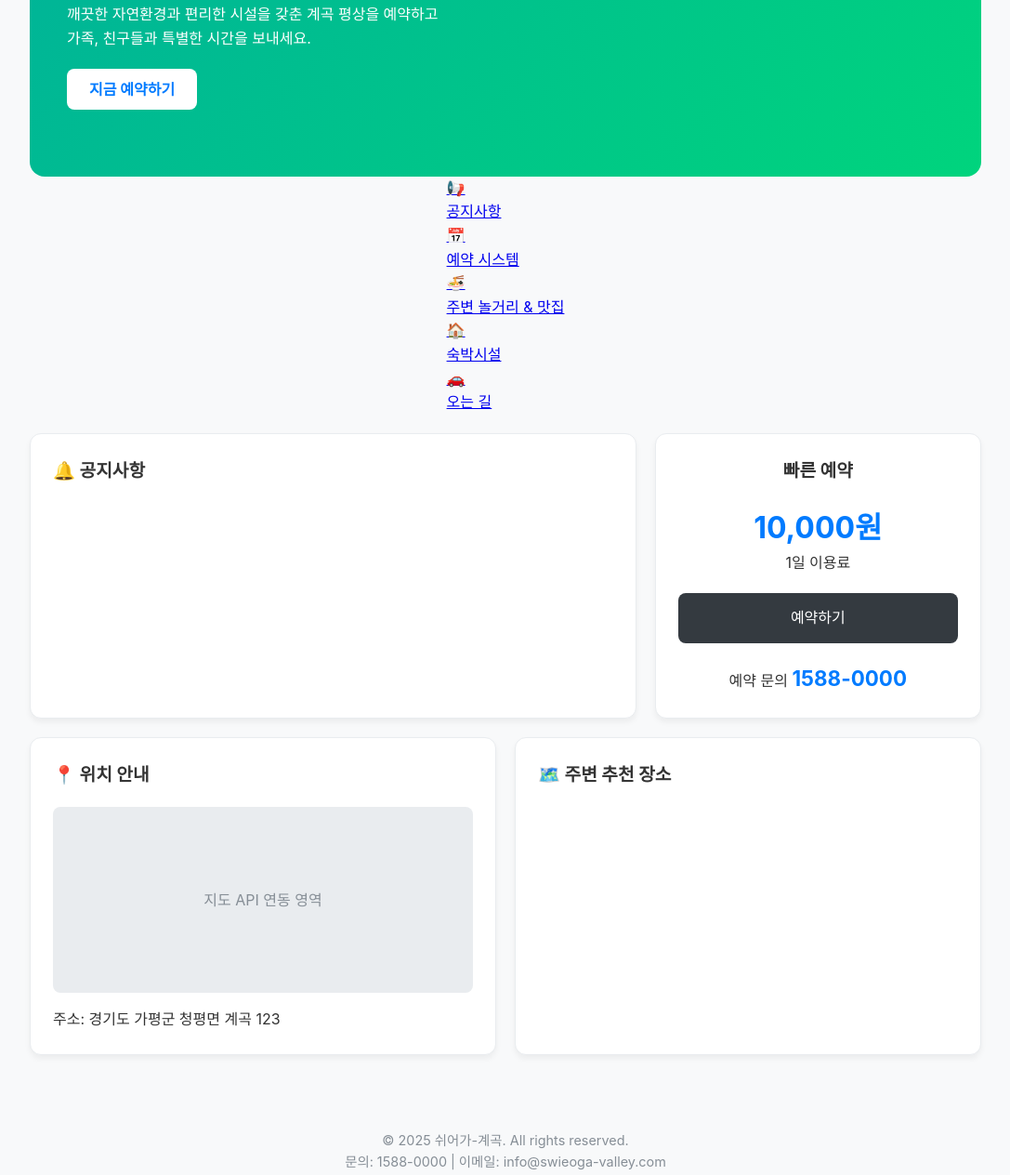
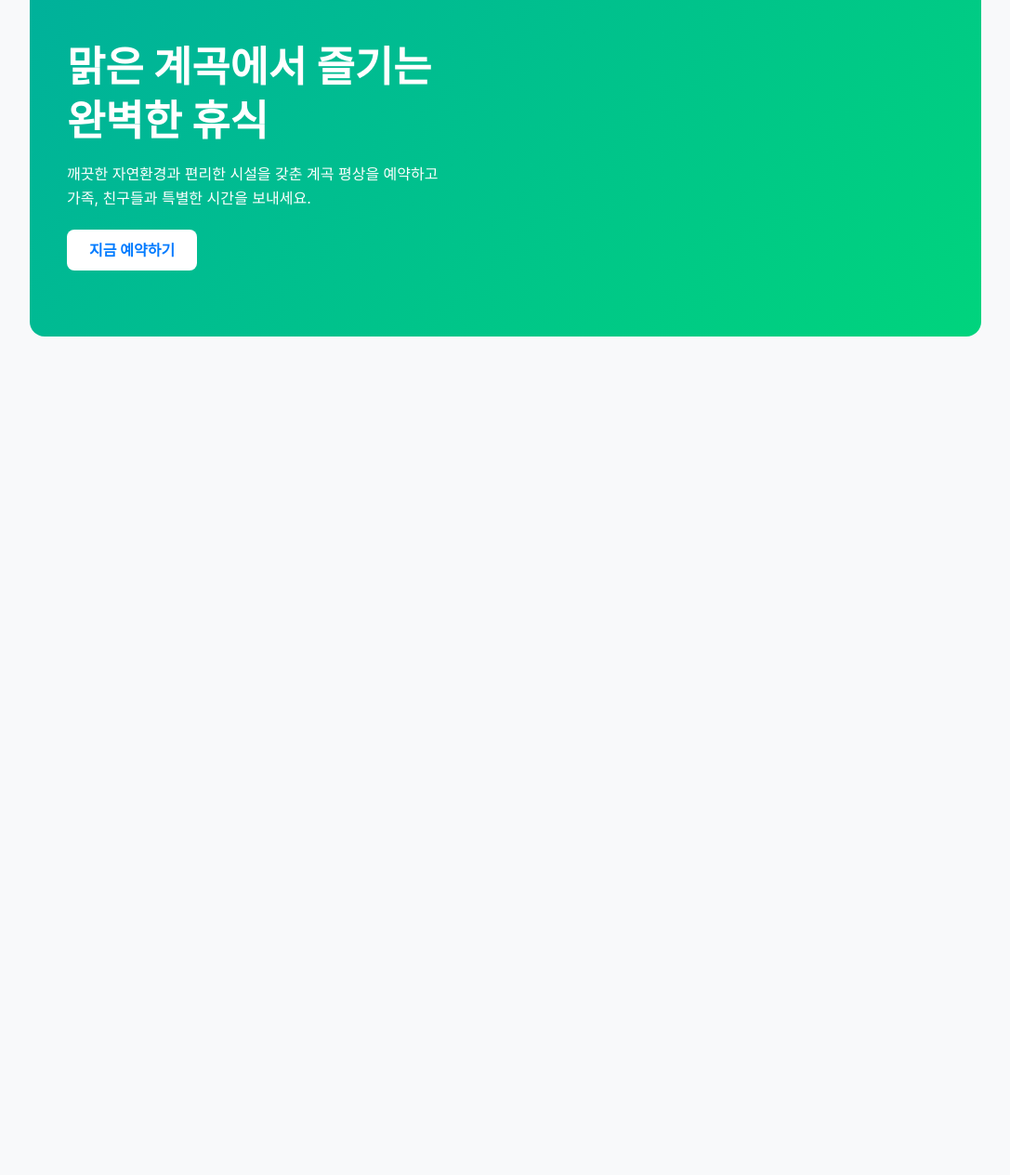
Before and after one commit to sanghun0002/-, a plain HTML site: page index.html in a window 1280 px wide. Shown: the part 295-1559 px from the top of the page at 93% size, without its empty margins (96-1183 px from the left). After the commit the page ends 817 px from the top, so only its background shows below. Drawn offline with Linux system fonts and the light colour scheme.

Commit message:
웹사이트 내용 추가

```diff
--- a/index.html
+++ b/index.html
@@ -10,17 +10,7 @@
 <body>
     <header class="top-header">
         <div class="logo">쉬어가 - 계곡</div>
-        <nav class="top-nav">
-            <a href="booking.html">예약하기</a>
-            <a href="admin.html">@관리자</a>
-        </nav>
-    </header>
-
-    <main class="hero-section">
-        <h1>많은 계곡에서 즐기는<br>완벽한 휴식</h1>
-        <p>깨끗한 자연환경과 편리한 시설을 갖춘 계곡 평상을 예약하고<br>가족, 친구들과 특별한 시간을 보내세요.</p>
-        <a href="booking.html" class="cta-button">지금 예약하기</a>
-    </main>
+        </header>
 
     <section class="shortcuts">
         <a href="notice.html" class="shortcut-item">
@@ -29,56 +19,35 @@
         </a>
         <a href="booking.html" class="shortcut-item">
             <div class="icon">📅</div>
-            <div>예약 시스템</div>
+            <div>예약시스템</div>
         </a>
         <a href="local.html" class="shortcut-item">
             <div class="icon">🍜</div>
-            <div>주변 놀거리 & 맛집</div>
+            <div>주변놀거리&맛집</div>
         </a>
-         <a href="lodging.html" class="shortcut-item">
+        <a href="lodging.html" class="shortcut-item">
             <div class="icon">🏠</div>
             <div>숙박시설</div>
         </a>
         <a href="directions.html" class="shortcut-item">
             <div class="icon">🚗</div>
-            <div>오는 길</div>
+            <div>오시는길</div>
         </a>
     </section>
+    <main class="hero-section">
+        <h1>맑은 계곡에서 즐기는<br>완벽한 휴식</h1>
+        <p>깨끗한 자연환경과 편리한 시설을 갖춘 계곡 평상을 예약하고<br>가족, 친구들과 특별한 시간을 보내세요.</p>
+        <a href="booking.html" class="cta-button">지금 예약하기</a>
+    </main>
+
     <section class="info-section">
-        <div class="notice-card">
-            <h3>🔔 공지사항</h3>
-            <ul id="notice-list">
-                </ul>
-        </div>
-        <aside class="booking-card">
-            <h3>빠른 예약</h3>
-            <div class="price">10,000원</div>
-            <p>1일 이용료</p>
-            <a href="booking.html" class="booking-button">예약하기</a>
-            <div class="contact-info">
-                <span>예약 문의</span>
-                <strong>1588-0000</strong>
-            </div>
-        </aside>
-    </section>
+        </section>
 
     <section class="location-section">
-        <div class="location-card">
-            <h3>📍 위치 안내</h3>
-            <div id="map" class="map-placeholder">지도 API 연동 영역</div>
-            <p>주소: 경기도 가평군 청평면 계곡 123</p>
-        </div>
-        <div class="recommend-card">
-            <h3>🗺️ 주변 추천 장소</h3>
-            <ul id="recommend-list">
-                </ul>
-        </div>
-    </section>
+        </section>
 
     <footer class="main-footer">
-        <p>© 2025 쉬어가-계곡. All rights reserved.</p>
-        <p>문의: 1588-0000 | 이메일: info@swieoga-valley.com</p>
-    </footer>
+        </footer>
 
     <script src="app.js"></script>
 </body>
--- a/style.css
+++ b/style.css
@@ -15,12 +15,12 @@ body {
     align-items: center;
 }
 
-/* 1. 상단 헤더 */
+/* 1. 상단 헤더 (수정됨) */
 .top-header {
     width: 100%;
     max-width: 1024px;
     display: flex;
-    justify-content: space-between; /* 로고와 메뉴를 양쪽 끝으로 */
+    justify-content: center; /* 로고를 가운데로 정렬 */
     align-items: center;
     padding: 20px;
     background-color: white;
@@ -29,13 +29,50 @@ body {
 .top-header .logo {
     font-weight: bold;
     color: #007bff; /* 로고 색상 */
+    font-size: 1.5rem; /* 로고 크기를 약간 키움 */
 }
 
+/* --- 더 이상 사용하지 않는 스타일 --- */
+/*
 .top-header .top-nav a {
     text-decoration: none;
     color: #555;
-    margin-left: 20px; /* 메뉴 사이 간격 */
+    margin-left: 20px;
 }
+*/
+
+/* ======================================= */
+/* === 추가된 바로가기 메뉴 스타일 === */
+/* ======================================= */
+.shortcuts {
+    width: 100%;
+    max-width: 1024px;
+    display: flex;
+    justify-content: space-around;
+    background-color: white;
+    padding: 20px 0;
+    margin-top: 20px;
+    border-radius: 12px;
+    border: 1px solid #e9ecef;
+    box-shadow: 0 4px 6px rgba(0, 0, 0, 0.05);
+}
+
+.shortcut-item {
+    display: flex;
+    flex-direction: column;
+    align-items: center;
+    text-decoration: none;
+    color: #333;
+    font-weight: 500;
+}
+
+.shortcut-item .icon {
+    font-size: 2.5rem;
+    margin-bottom: 8px;
+}
+/* ======================================= */
+/* ======================================= */
+
 
 /* 2. 메인 소개 섹션 (index.html) */
 .hero-section {
```
